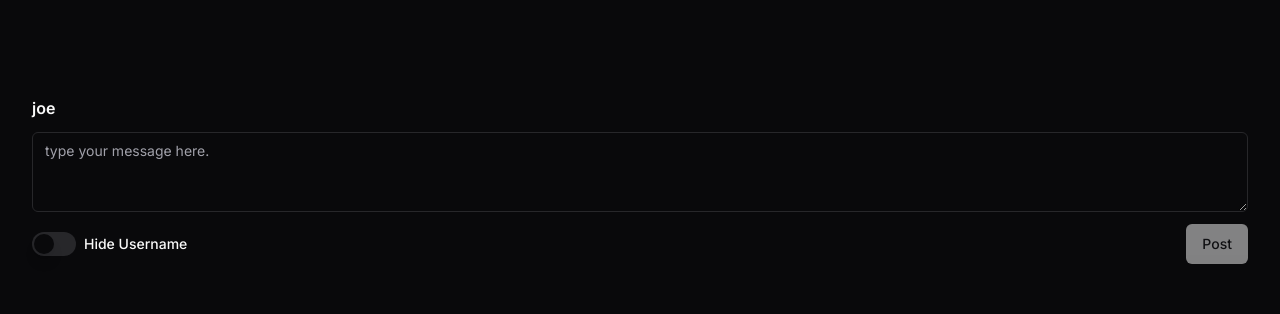
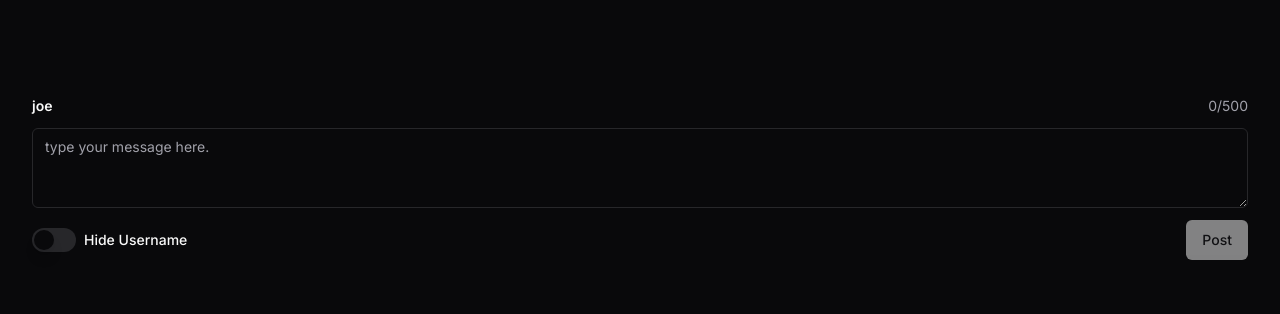
Before and after one commit to joshxfi/the-forum, a Next.js app: page /compose in a window 1280 px wide. Shown: the top 314 px of the page. Built offline with nearby package versions, Linux system fonts and the light colour scheme.

Commit message:
feat: add character limit

```diff
--- a/src/app/compose/page.tsx
+++ b/src/app/compose/page.tsx
@@ -11,10 +11,16 @@ export default function Compose() {
   const [text, setText] = useState("");
 
   return (
-    <section className="mt-24 container">
+    <form className="mt-24 container">
       <div className="flex flex-col gap-y-3">
-        <h2 className="font-semibold">joe</h2>
+        <div className="text-sm flex justify-between">
+          <h2 className="font-semibold">joe</h2>
+          <p className="text-muted-foreground">{text.length}/500</p>
+        </div>
+
         <Textarea
+          required
+          maxLength={500}
           value={text}
           onChange={(e) => setText(e.target.value)}
           placeholder="type your message here."
@@ -27,13 +33,17 @@ export default function Compose() {
             <Label htmlFor="hide-username">Hide Username</Label>
           </div>
 
-          <Button disabled={text.length === 0} className="self-end">
+          <Button
+            type="submit"
+            disabled={text.length === 0}
+            className="self-end"
+          >
             Post
           </Button>
         </div>
       </div>
 
       <Menu />
-    </section>
+    </form>
   );
 }
```
